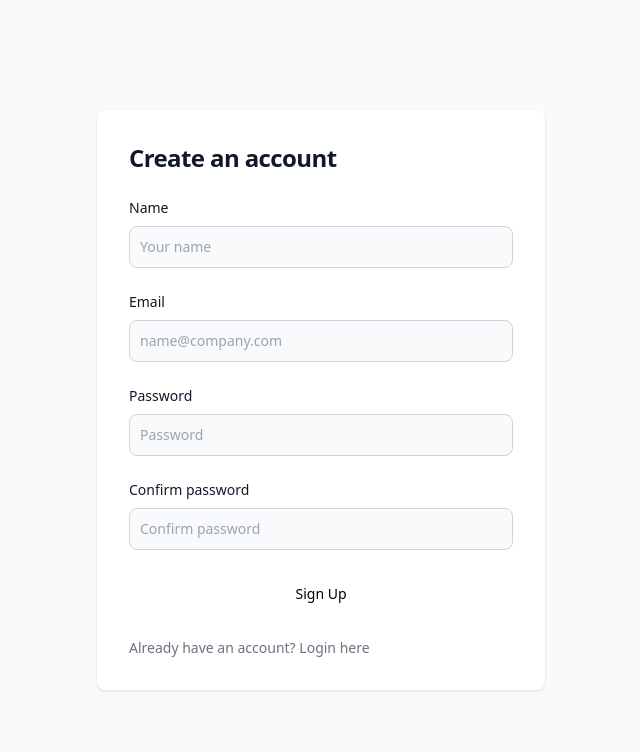
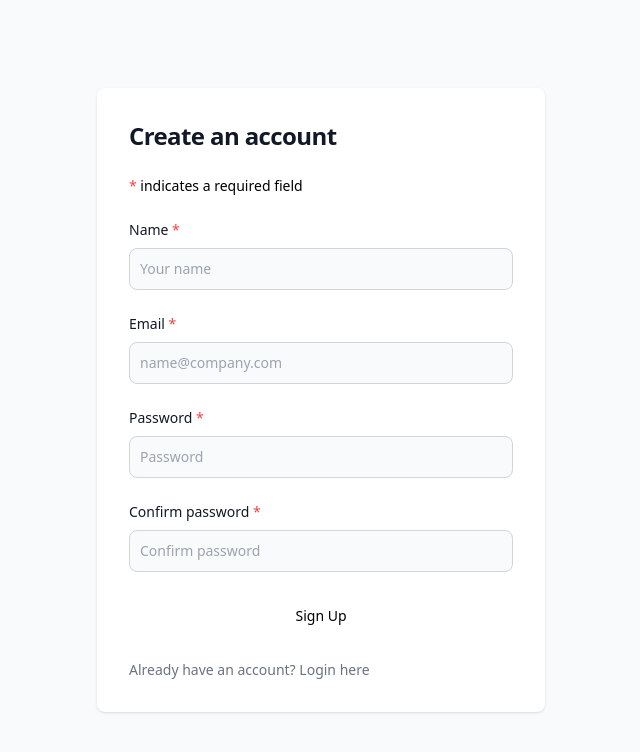
Before and after one commit to aidanliddiard/project2, a React (Vite) app: page /signup in a window 1280 px wide. Shown: the top 752 px of the page, without its empty margins (319-959 px from the left). Built offline with nearby package versions, Linux system fonts and the light colour scheme; no server answers.

Commit message:
fixing required on signup

```diff
--- a/frontend/src/components/NavBar.tsx
+++ b/frontend/src/components/NavBar.tsx
@@ -30,8 +30,8 @@ export default function NavBar() {
       <div className="flex flex-wrap items-center justify-between mx-auto p-4">
         <div className="flex items-center">
           <img
-            src="./images/icons8-todo-list-90.png"
-            className="h-8"
+            src="../images/icons8-suitcase-100.png"
+            className="h-8 bg-white rounded-full p-1"
             alt="Logo"
           />
           <span className="self-center text-2xl font-semibold whitespace-nowrap dark:text-white m-4">
--- a/frontend/src/views/SignUp.tsx
+++ b/frontend/src/views/SignUp.tsx
@@ -32,7 +32,7 @@ export default function SignUp() {
     try {
       await signUpUser({ name, email, password });
       await getCurrentUser();
-      navigate("/");
+      navigate("/create-vacation");
     } catch (error) {
       console.log(error);
     }
@@ -45,6 +45,10 @@ export default function SignUp() {
             <h1 className="text-xl font-bold leading-tight tracking-tight text-gray-900 md:text-2xl dark:text-white">
               Create an account
             </h1>
+            <p className="text-sm dark:text-white">
+              <span className="text-red-500 text-small">*</span> indicates a
+              required field
+            </p>
             <form
               className="space-y-4 md:space-y-6"
               onSubmit={(e) => handleSubmit(e, name, email, password)}
@@ -55,6 +59,7 @@ export default function SignUp() {
                   className="block mb-2 text-sm font-medium text-gray-900 dark:text-white"
                 >
                   Name
+                  <span className="text-red-500 text-small"> *</span>
                 </label>
                 <input
                   type="name"
@@ -72,6 +77,7 @@ export default function SignUp() {
                   className="block mb-2 text-sm font-medium text-gray-900 dark:text-white"
                 >
                   Email
+                  <span className="text-red-500 text-small"> *</span>
                 </label>
                 <input
                   type="email"
@@ -89,6 +95,7 @@ export default function SignUp() {
                   className="block mb-2 text-sm font-medium text-gray-900 dark:text-white"
                 >
                   Password
+                  <span className="text-red-500 text-small"> *</span>
                 </label>
                 <input
                   type="password"
@@ -105,6 +112,7 @@ export default function SignUp() {
                   className="block mb-2 text-sm font-medium text-gray-900 dark:text-white"
                 >
                   Confirm password
+                  <span className="text-red-500 text-small"> *</span>
                 </label>
                 <input
                   type="password"
```
Also changed, not shown: public/images/icons8-suitcase-100.png (added).
